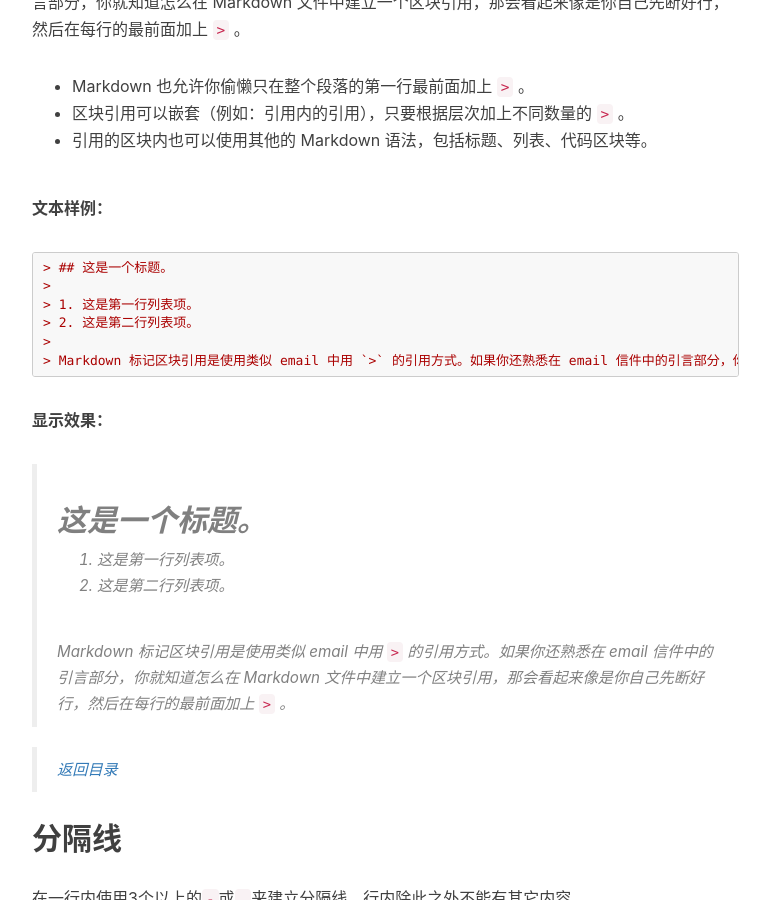
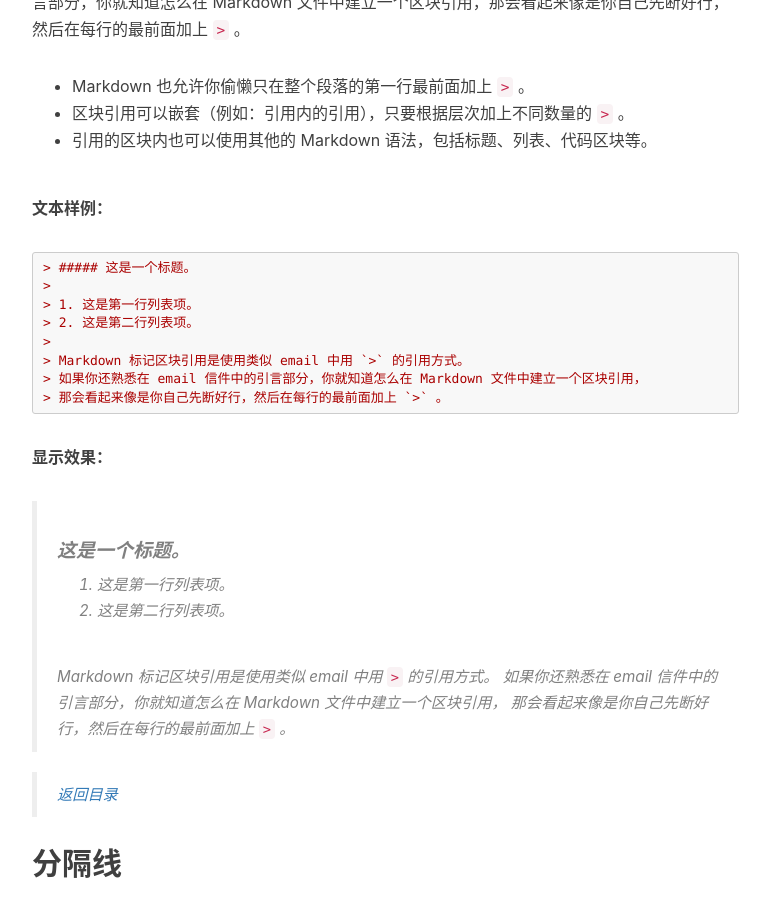
Before and after one commit to xuanfour/xuanfour.github.io, a Jekyll site: the page built from _posts/lang/2014-02-20-markdown.md, in a window 1280 px wide and 900 px high, scrolled down 2417 px. Shown: the whole window, without its empty margins (233-1003 px from the left). Built offline with Jekyll 4.4.1, drawn with Linux system fonts in a browser that asks for light colours; nearby versions of some CDN libraries; comment, search, counter and statistics services are not loaded.

Commit message:
toc format

````diff
--- a/_posts/lang/2014-02-20-markdown.md
+++ b/_posts/lang/2014-02-20-markdown.md
@@ -88,22 +88,26 @@ Markdown 标记区块引用是使用类似 email 中用 `>` 的引用方式。
 **文本样例：**
 
 ```markdown
-> ## 这是一个标题。
+> ##### 这是一个标题。
 >
 > 1. 这是第一行列表项。
 > 2. 这是第二行列表项。
 >
-> Markdown 标记区块引用是使用类似 email 中用 `>` 的引用方式。如果你还熟悉在 email 信件中的引言部分，你就知道怎么在 Markdown 文件中建立一个区块引用，那会看起来像是你自己先断好行，然后在每行的最前面加上 `>` 。
+> Markdown 标记区块引用是使用类似 email 中用 `>` 的引用方式。
+> 如果你还熟悉在 email 信件中的引言部分，你就知道怎么在 Markdown 文件中建立一个区块引用，
+> 那会看起来像是你自己先断好行，然后在每行的最前面加上 `>` 。
 ```
 
 **显示效果：**
 
-> ## 这是一个标题。
+> ##### 这是一个标题。
 >
 > 1. 这是第一行列表项。
 > 2. 这是第二行列表项。
 >
-> Markdown 标记区块引用是使用类似 email 中用 `>` 的引用方式。如果你还熟悉在 email 信件中的引言部分，你就知道怎么在 Markdown 文件中建立一个区块引用，那会看起来像是你自己先断好行，然后在每行的最前面加上 `>` 。
+> Markdown 标记区块引用是使用类似 email 中用 `>` 的引用方式。
+> 如果你还熟悉在 email 信件中的引言部分，你就知道怎么在 Markdown 文件中建立一个区块引用，
+> 那会看起来像是你自己先断好行，然后在每行的最前面加上 `>` 。
 
 > [返回目录](#目录)
 
````
